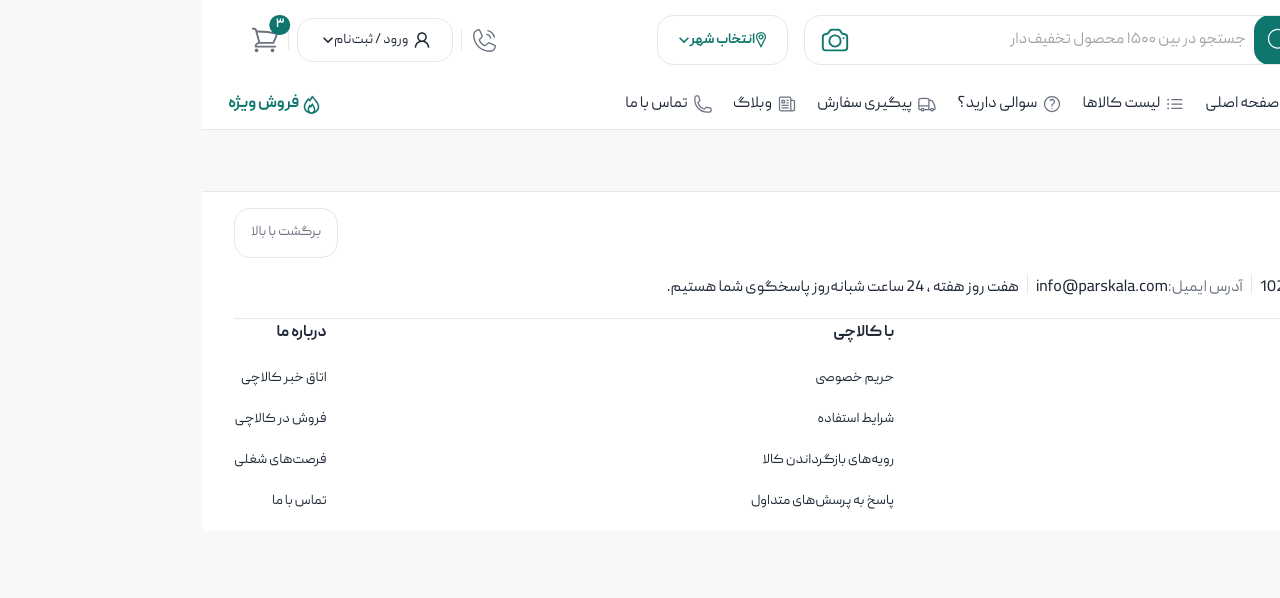
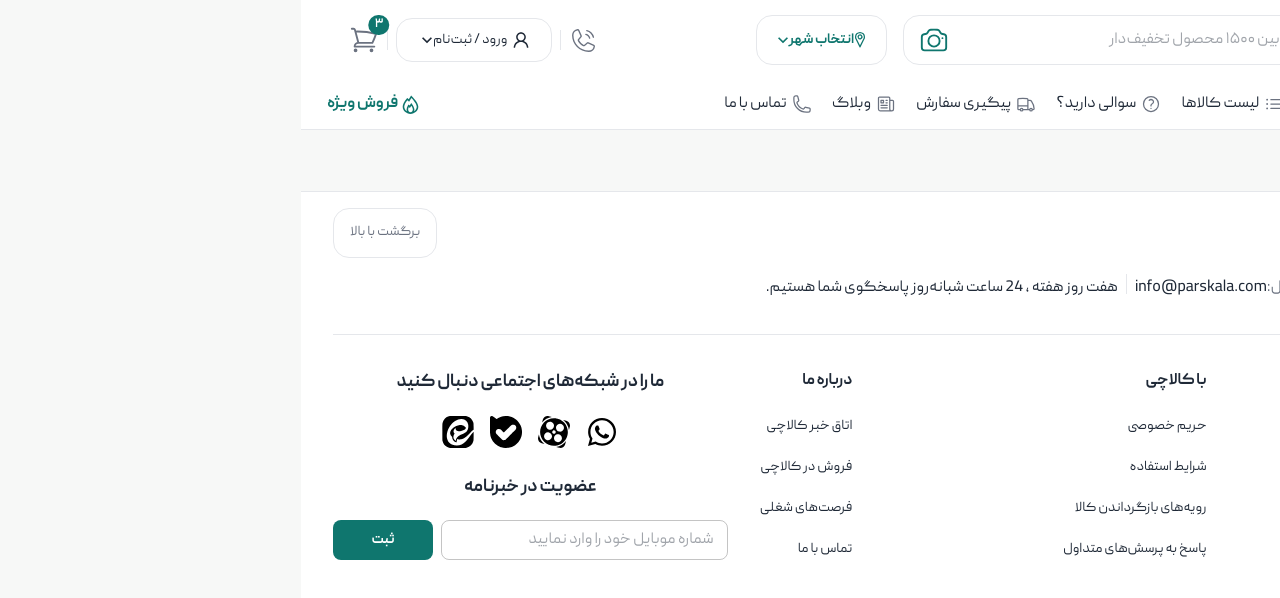
Before and after one commit to devfaf/kalachi-shop, a Next.js app: page / in a window 1280 px wide. Shown: the top 598 px of the page. Built offline with nearby package versions, Linux system fonts and the light colour scheme; what @mui/material-nextjs would draw is missing.

Commit message:
feat: add footer socials

```diff
--- /dev/null
+++ b/src/components/common/AppInput.tsx
@@ -0,0 +1,40 @@
+import { Box, Button, TextField } from "@mui/material";
+
+type AppInputProps = {
+    placeholder?: string;
+    buttonText?: string;
+};
+
+const AppInput = ({
+    placeholder,
+    buttonText = "ثبت",
+}: AppInputProps) => {
+    return (
+        <Box
+            sx={{
+                display: "flex",
+                width: "100%",
+                maxWidth: 420,
+                gap: 1,
+            }}
+        >
+            <TextField
+                fullWidth
+                placeholder={placeholder}
+                size="small"
+            />
+
+            <Button
+                variant="contained"
+                sx={{
+                    minWidth: 100,
+                    flexShrink: 0,
+                }}
+            >
+                {buttonText}
+            </Button>
+        </Box>
+    );
+};
+
+export default AppInput;
--- a/src/components/layout/Footer/Footer.tsx
+++ b/src/components/layout/Footer/Footer.tsx
@@ -2,6 +2,7 @@
 import { Box } from "@mui/material"
 import FooterContacts from "./FooterContacts"
 import FooterLinks from "./FooterLinks"
+import FooterSocials from "./FooterSocials"
 
 const Footer = () => {
     return (
@@ -16,7 +17,18 @@ const Footer = () => {
                 }}
             >
                 <FooterContacts />
-                <FooterLinks />
+                <Box
+                    sx={{
+                        display: "grid",
+                        gridTemplateColumns: "2fr 1fr",
+                        gap: 4,
+                        alignItems: "start",
+                        py:4,
+                    }}
+                >
+                    <FooterLinks />
+                    <FooterSocials />
+                </Box>
             </Box>
         </footer>
     )
--- a/src/components/layout/Footer/FooterContacts.tsx
+++ b/src/components/layout/Footer/FooterContacts.tsx
@@ -6,7 +6,7 @@ const FooterContacts = () => {
     return (
         <Box
         sx={{
-            pb:2,
+            pb:4,
             borderBottom:"1px solid",
             borderBottomColor:"divider",
         }}
--- a/src/components/layout/Footer/FooterLinks.tsx
+++ b/src/components/layout/Footer/FooterLinks.tsx
@@ -22,8 +22,8 @@ const FooterLinks = () => {
             <Typography
               component="h3"
               sx={{
-                  fontWeight:"700",
-                  mb:2
+                fontWeight: "700",
+                mb: 2
               }}
             >
               {group.title}
@@ -86,7 +86,7 @@ const FooterLinks = () => {
             }}
           >
             <AccordionSummary
-              expandIcon={<KeyboardArrowDown width={20} />}
+              expandIcon={<KeyboardArrowDown sx={{ fontSize: 20 }} />}
               sx={{
                 minHeight: 48,
                 justifyContent: "center",
--- a/src/components/layout/Footer/FooterSocials.tsx
+++ b/src/components/layout/Footer/FooterSocials.tsx
@@ -0,0 +1,138 @@
+"use client";
+
+import { Box, Typography } from "@mui/material";
+import { FaWhatsapp } from "react-icons/fa";
+import { SiAparat } from "react-icons/si";
+import EitaaIcon from "@/assets/social/eitaa.svg";
+import BaleIcon from "@/assets/social/bale.svg";
+import AppInput from "@/components/common/AppInput";
+import Image from "next/image";
+
+const socialLinks = [
+  {
+    title: "واتساپ",
+    icon: <FaWhatsapp />,
+    href: "#",
+  },
+  {
+    title: "آپارات",
+    icon: <SiAparat />,
+    href: "#",
+  },
+  {
+    title: "بله",
+    icon: (
+      <Image
+        src={BaleIcon}
+        alt=""
+        width={32}
+        height={32}
+        style={{
+          display: "block",
+        }}
+      />
+    ),
+    href: "#",
+  },
+  {
+    title: "ایتا",
+    icon: (
+      <Image
+        src={EitaaIcon}
+        alt=""
+        width={32}
+        height={32}
+        style={{
+          display: "block",
+        }}
+      />
+    ),
+    href: "#",
+  },
+];
+
+const FooterSocials = () => {
+  return (
+    <Box
+      sx={{
+        display: "flex",
+        flexDirection: "column",
+        alignItems: "center",
+        gap: 2,
+      }}
+    >
+      <Typography
+        component="h3"
+        sx={{
+          fontWeight: 700,
+          fontSize: 18,
+        }}
+      >
+        ما را در شبکه‌های اجتماعی دنبال کنید
+      </Typography>
+
+      <Box
+        sx={{
+          display: "flex",
+          alignItems: "center",
+          justifyContent: "center",
+          gap: 2,
+          flexWrap: "wrap",
+        }}
+      >
+        {socialLinks.map(({ title, icon, href }) => (
+          <Box
+            key={title}
+            component="a"
+            href={href}
+            aria-label={title}
+            sx={{
+              display: "flex",
+              alignItems: "center",
+              justifyContent: "center",
+              color: "common.black",
+              fontSize: 32,
+              transition: "0.2s",
+
+              "& img": {
+                filter: "grayscale(1) brightness(0)",
+                transition: "0.2s",
+              },
+
+              "&:hover": {
+                color: "primary.main",
+                transform: "translateY(-2px)",
+
+                "& img": {
+                  // رنگ primary تقریبی: #0F766E
+                  filter:
+                    "brightness(0) saturate(100%) invert(33%) sepia(39%) saturate(1014%) hue-rotate(128deg) brightness(88%) contrast(91%)",
+                },
+              },
+            }}
+          >
+            {icon}
+          </Box>
+        ))}
+      </Box>
+
+      <Typography
+        component="p"
+        sx={{
+          fontWeight: 700,
+          fontSize: 18,
+          mt: 1,
+        }}
+      >
+        عضویت در خبرنامه
+      </Typography>
+
+      <AppInput
+        placeholder="شماره موبایل خود را وارد نمایید"
+        buttonText="ثبت"
+      />
+    </Box>
+  );
+};
+
+export default FooterSocials;
```
Also changed, not shown: src/assets/social/bale.svg (added), src/assets/social/eitaa.svg (added). Lines whose indentation alone changed are shown as unchanged.
